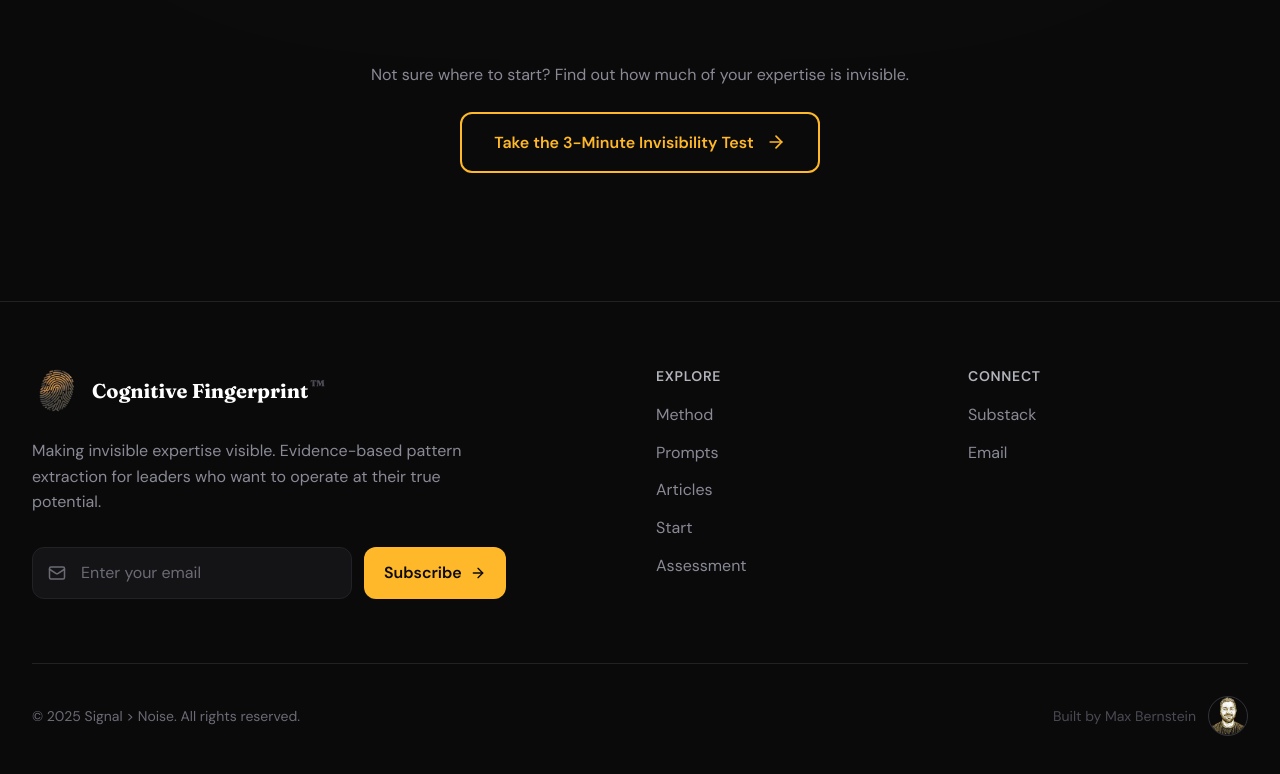
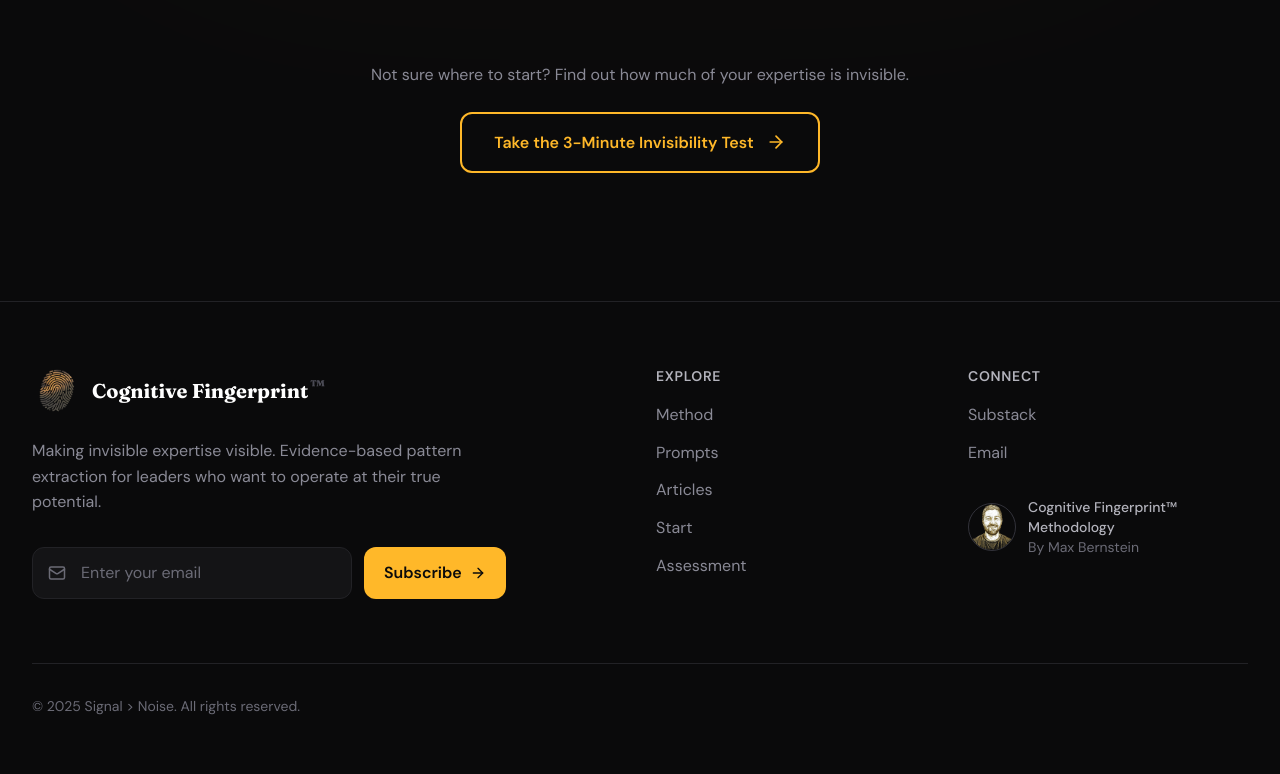
Before and after one commit to bernsmp/cf-landing-page, a Next.js app: page / in a window 1280 px wide. Shown: the part 5851-6625 px from the top of the page. Built offline with nearby package versions, Linux system fonts and the light colour scheme.

Commit message:
Move headshot to Connect section, update attribution text

```diff
--- a/components/layout/Footer.tsx
+++ b/components/layout/Footer.tsx
@@ -114,6 +114,25 @@ export const Footer = () => {
                 </li>
               ))}
             </ul>
+
+            {/* Creator */}
+            <div className="mt-8 flex items-center gap-3">
+              <Image
+                src="/maxcf.png"
+                alt="Max Bernstein"
+                width={48}
+                height={48}
+                className="rounded-full border border-[var(--grey-700)]"
+              />
+              <div>
+                <p className="text-[var(--grey-300)] text-sm font-medium">
+                  Cognitive Fingerprint™ Methodology
+                </p>
+                <p className="text-[var(--grey-500)] text-sm">
+                  By Max Bernstein
+                </p>
+              </div>
+            </div>
           </div>
         </div>
 
@@ -122,18 +141,6 @@ export const Footer = () => {
           <p className="text-[var(--grey-500)] text-sm">
             © 2025 Signal {'>'} Noise. All rights reserved.
           </p>
-          <div className="flex items-center gap-3">
-            <p className="text-[var(--grey-600)] text-sm">
-              Built by Max Bernstein
-            </p>
-            <Image
-              src="/maxcf.png"
-              alt="Max Bernstein"
-              width={40}
-              height={40}
-              className="rounded-full border border-[var(--grey-700)]"
-            />
-          </div>
         </div>
       </div>
     </footer>
```
